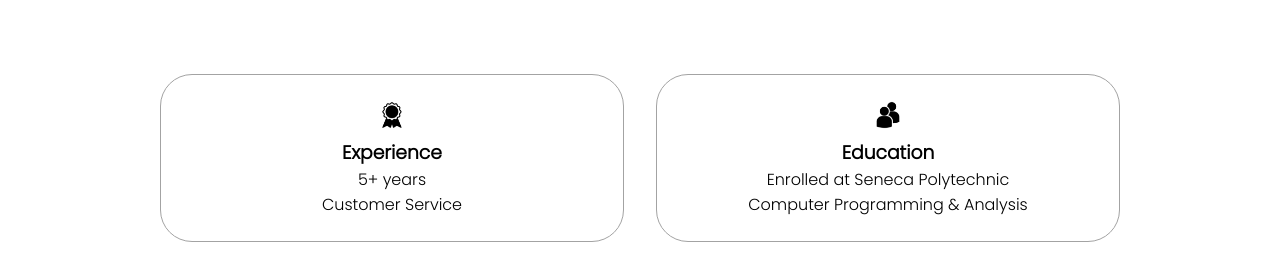
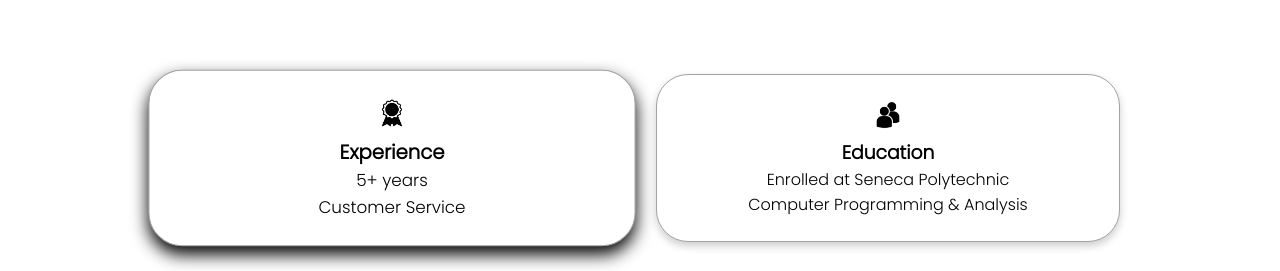
Before and after one commit to joond10/portfolio-v1, a plain HTML site: page index.html in a window 1280 px wide. In both pictures the pointer is over the element 392 px from the left and 1206 px from the top of the page. Shown: the part 1049-1320 px from the top of the page. Drawn offline with Linux system fonts and the light colour scheme.

Commit message:
Some more styling on box-shadow

```diff
--- a/style.css
+++ b/style.css
@@ -320,6 +320,14 @@ section {
   border: rgb(53, 53, 53) 0.1rem solid;
   border-color: rgb(163, 163, 163);
   text-align: center;
+  box-shadow: 0 4px 8px 0 rgba(0, 0, 0, 0.2);
+  transition: 0.2s;
+}
+
+.details-container:hover {
+  box-shadow: 0 8px 16px 0 rgba(0, 0, 0, 10);
+  transform: scale(1.05);
+  transition: all 0.4s ease-in-out;
 }
 
 .section-container {
@@ -391,7 +399,7 @@ article .icon {
   border-radius: 0.5rem;
   width: 90%;
   height: 250px;
-  box-shadow: 0 4px 8px 0 rgba(0, 0, 0, 0.2);
+  box-shadow: 0 8px 8px 0 rgba(0, 0, 0, 0.2);
   transition: 0.2s;
 }
 
```
